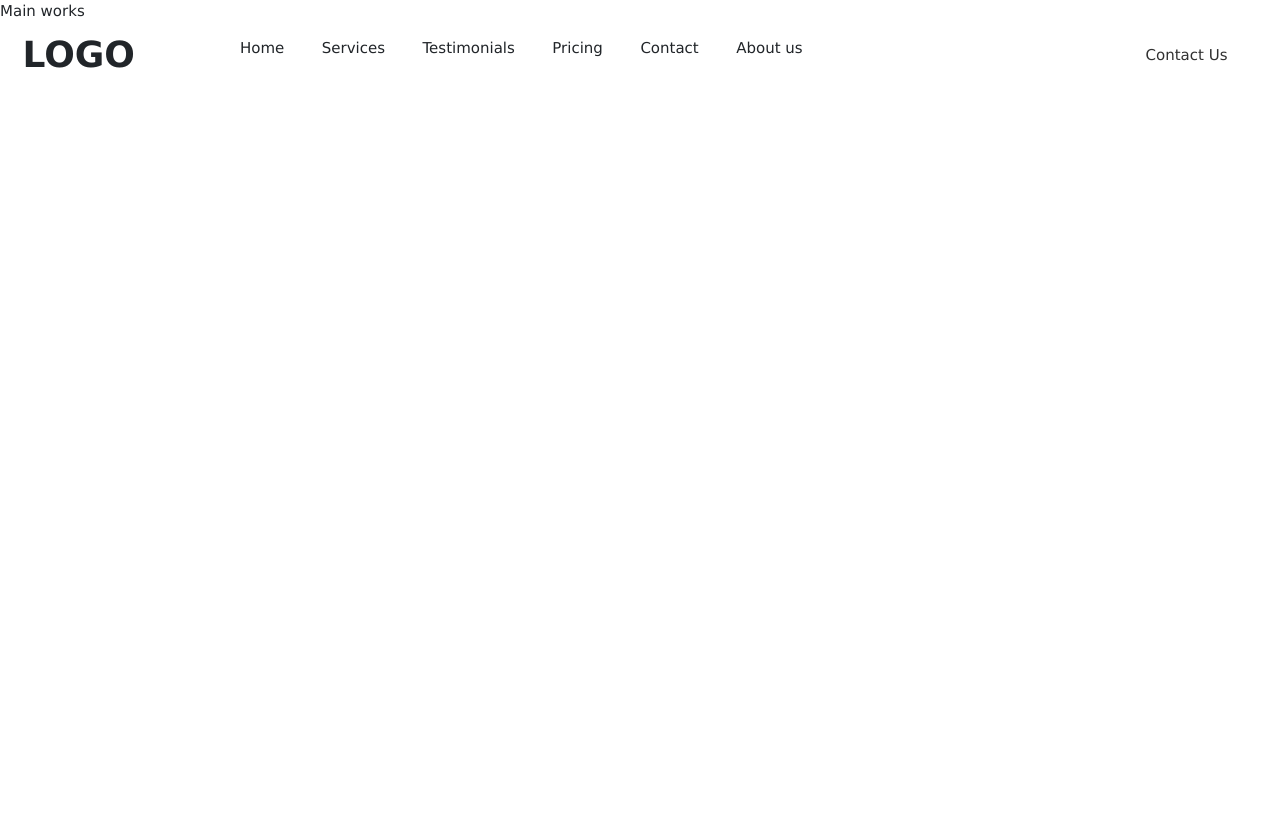
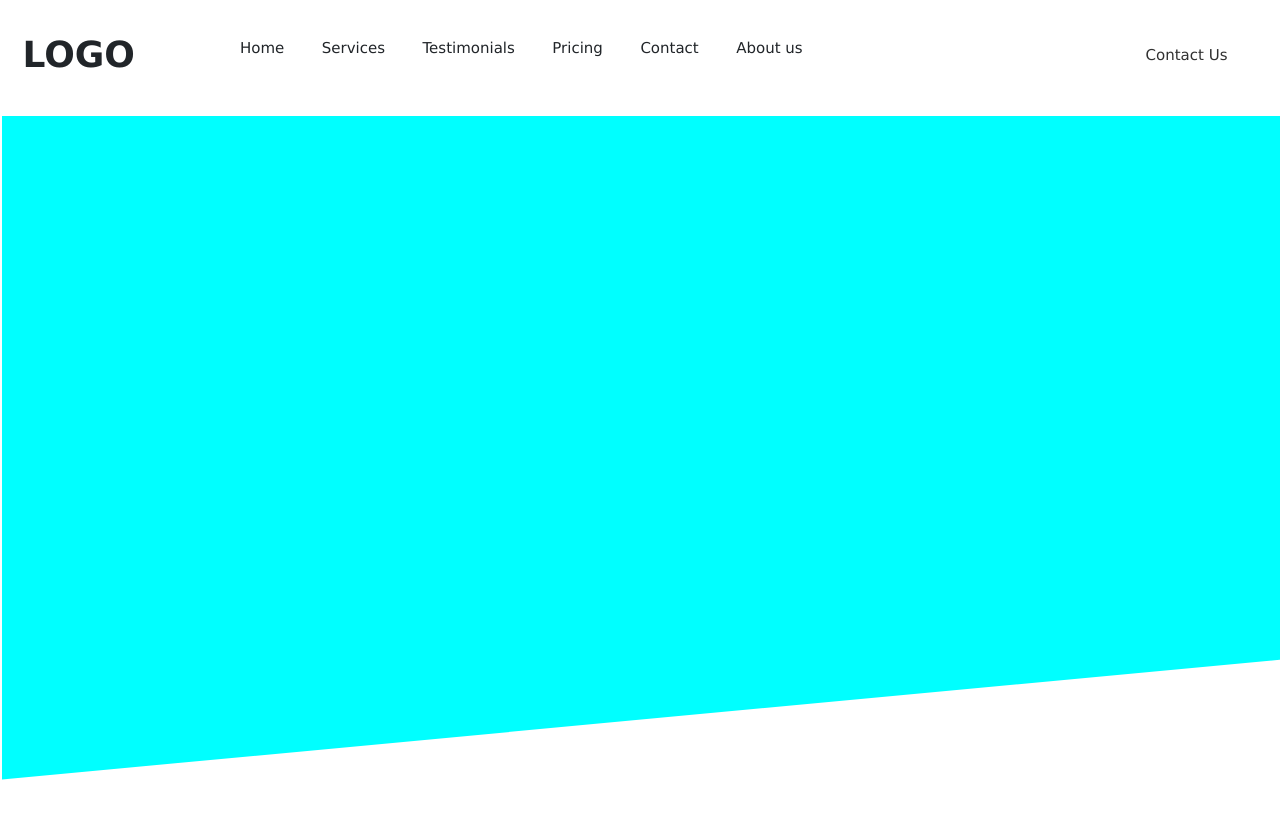
Before and after one commit to jaikishanpatil/my-portfolio, an Angular app: page / in a window 1280 px wide. Shown: the top 818 px of the page. Built offline with nearby package versions, Linux system fonts and the light colour scheme.

Commit message:
Navbar and scroll bar done

```diff
--- a/src/app/modules/main-module/sub-pages/header/header.component.scss
+++ b/src/app/modules/main-module/sub-pages/header/header.component.scss
@@ -2,10 +2,11 @@
     position: fixed;
     top: 0;
     left: 0;
-    z-index: 999;
+    z-index: 9999;
     width: 100%;
     transition: background-color 0.5s;
     // background-color: #8682821f;
+    border-bottom: 2px solid rgba(255,255,255,0.05);
 }
 
 .container{
--- a/src/app/modules/main-module/sub-pages/header/header.component.ts
+++ b/src/app/modules/main-module/sub-pages/header/header.component.ts
@@ -15,17 +15,10 @@ export class HeaderComponent implements OnInit {
     this.path = this.router.url;
     window.addEventListener('scroll',this.isScrolling)
   }
-  ngOnChanges(): void {
-    //Called before any other lifecycle hook. Use it to inject dependencies, but avoid any serious work here.
-    //Add '${implements OnChanges}' to the class.
-    const headerel=document.querySelector('.primary-header')
-    let windowpos=window.scrollY>250;
-    headerel?.classList.toggle('active',windowpos)
-  }
 
   isScrolling=()=>{
     const headerel=document.querySelector('.primary-header')
-    let windowpos=window.scrollY>250;
+    let windowpos=window.scrollY>20;
     headerel?.classList.toggle('active',windowpos)
   }
   clickMe() {
--- a/src/app/modules/main-module/sub-pages/main/main.component.html
+++ b/src/app/modules/main-module/sub-pages/main/main.component.html
@@ -1,3 +1,12 @@
 <app-header></app-header>
-<main>Main works</main>
+<main class="main">
+    <div class="home row">
+        <div class="col-sm-6 m1">
+
+        </div>
+        <div class="col-sm-6 m2">
+
+        </div>
+    </div>
+</main>
 <!-- <app-footer></app-footer> -->
--- a/src/app/modules/main-module/sub-pages/main/main.component.scss
+++ b/src/app/modules/main-module/sub-pages/main/main.component.scss
@@ -1,4 +1,26 @@
+.main{
+    height: 80%;
+    margin: 7.5rem 2px 0 2px;
+}
+.home{
+    overflow: auto;
+    z-index: -1px;
+    position: absolute;
+    height: 83%;
+    width: 100%;
+    margin: 3px 0px 0px 0px;
+    padding-bottom: 1rem;
+    clip-path: polygon(
+        0% 0%,
+        100% 0%,
+        100% calc(100% - 8rem),
+        0 100%
+    );
+    background-color: aqua;
+}
+.m1{
 
-main{
-    height: 10000px
 }
+.m2{
+
+}
--- a/src/styles.scss
+++ b/src/styles.scss
@@ -1,3 +1,19 @@
+::-webkit-scrollbar {
+  width: 8px !important;
+}
+
+::-webkit-scrollbar-thumb {
+  background-color: #acbcbe !important;
+  border-radius: 10rem !important;
+  box-shadow: inset 0 0 6px rgba(0, 0, 0, 0.3);
+  height: 20%;
+}
+
+::-webkit-scrollbar-track{
+    position: absolute;
+
+}
+
 // /* You can add global styles to this file, and also import other style files */
 // /**
 // * Template Name: DevFolio - v4.10.0
```
